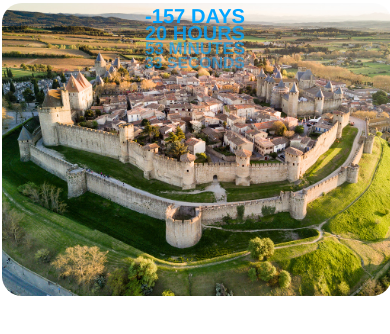
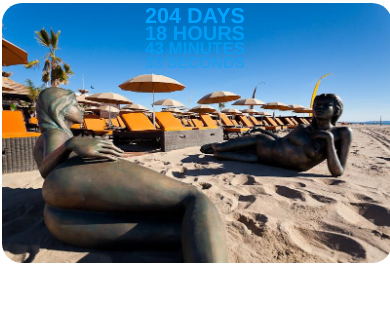
Before and after one commit to Fashish/Fashinated, a plain HTML site: page index.html in a window 390 px wide. Drawn offline with Linux system fonts and the light colour scheme.

Commit message:
France countdown (#10)
* Update ph-pages with the Barcelona countdown

* Delete redundant files

* Fix mobile screen issue

* Fix mobile screen issue 2

* Create CNAME

* Update CNAME

* add countdown page for carcassonne

* add images folder

* add readme file

* delete redundant image

* Add new image, update counter

```diff
--- a/index.html
+++ b/index.html
@@ -6,12 +6,12 @@
   <script type="text/javascript" src="js/jquery.js"></script>
   <script src="js/countdown.js"></script>
   <meta name="viewport" content="width=device-width, initial-scale=1">
-  <title>Countdown to Carcassonne!</title>
+  <title>Countdown to Camping!</title>
 </head>
 <body>
   <div class="container">
     <div class="img-border">
-      <img class="image" src="images/carcassonne.jpg" alt="an image of carcassonne">
+      <img class="image" src="images/france.jpg" alt="just an image">
     </div>
     <div id="countdown">
 			<div id="countdowndays" class="box"><p></p></div>
--- a/js/countdown.js
+++ b/js/countdown.js
@@ -1,7 +1,7 @@
 // COUNTDOWN
 function makeTimer(){
 
-	var endTime = new Date("15 August 2018 14:10:00 GMT+01:00");
+	var endTime = new Date("11 August 2019 12:00:00 GMT+01:00");
 	endTime = (Date.parse(endTime) / 1000);
 
 	var now = new Date();
```
Also changed, not shown: images/france-2.jpg (added), images/france.jpg (added).
